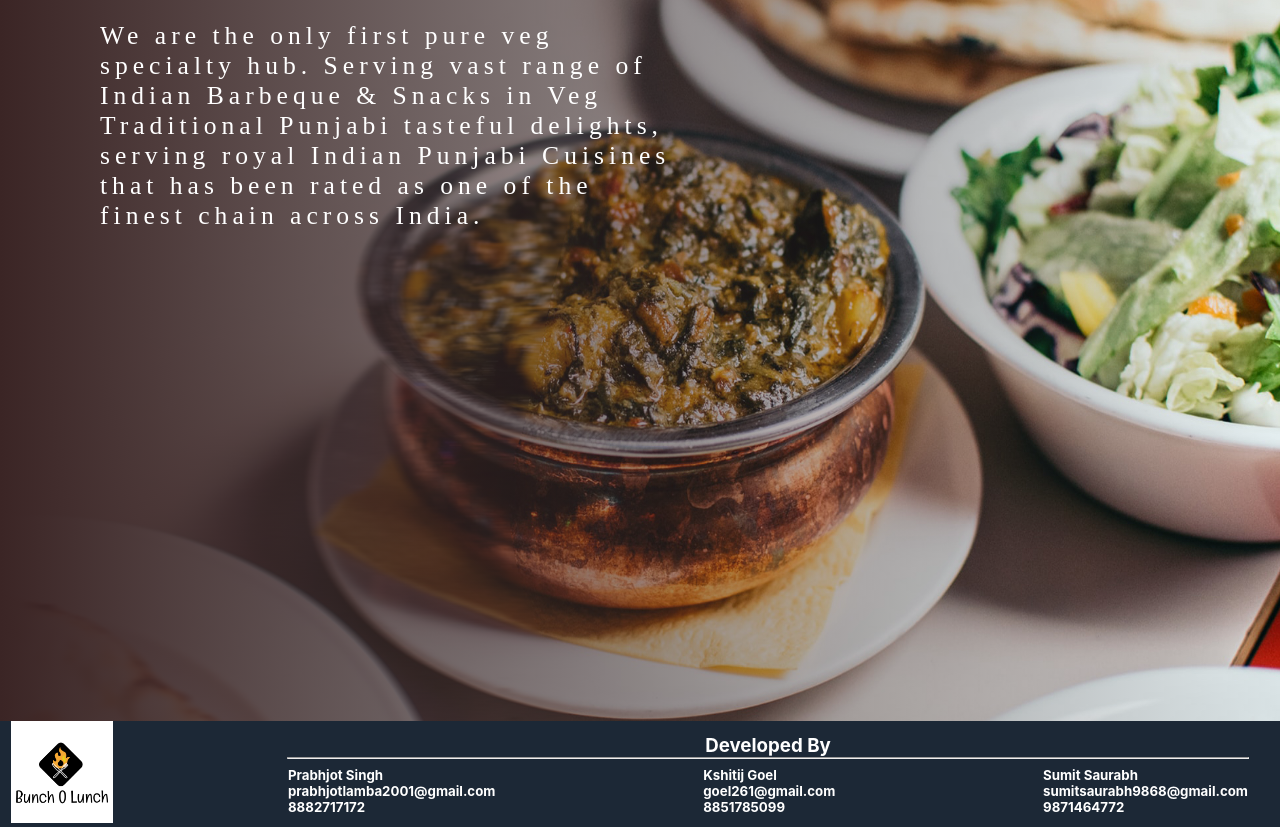
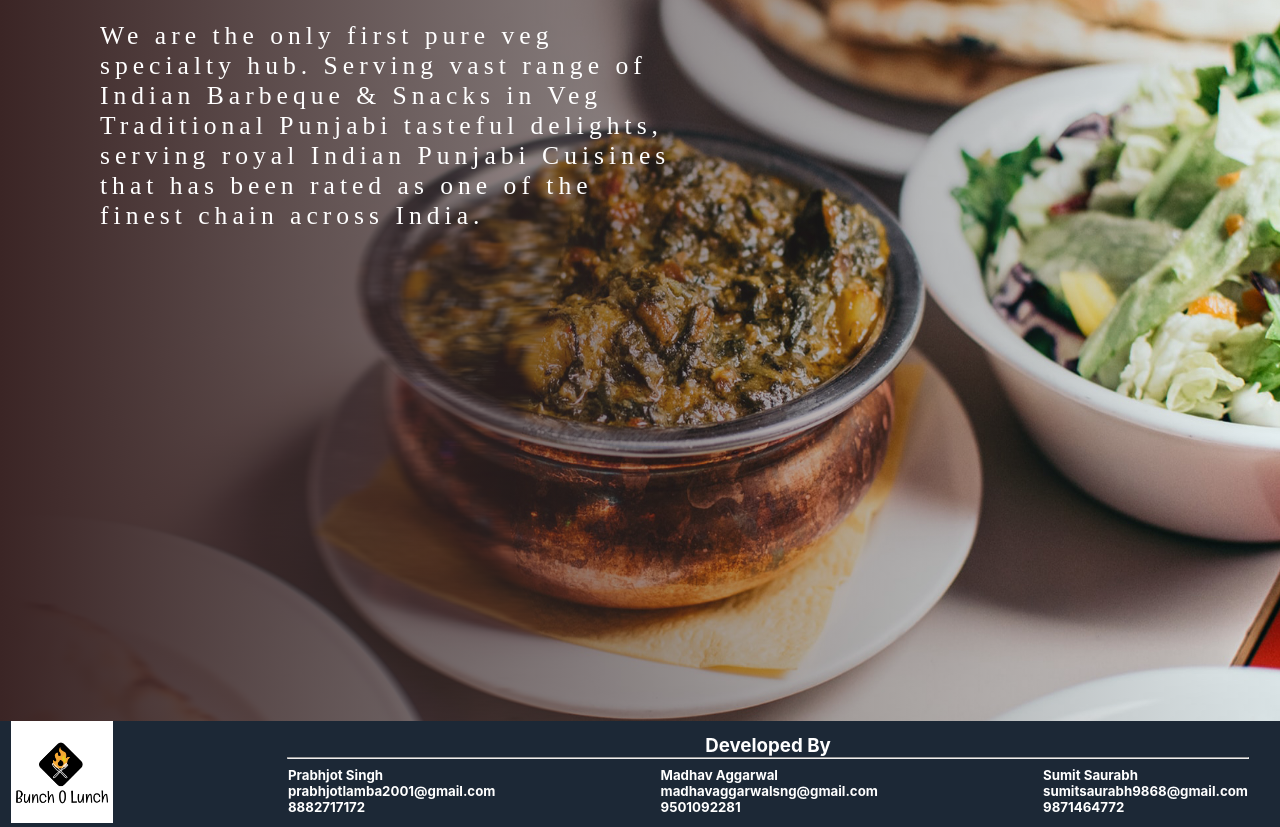
Before and after one commit to varunjeett/Restaurant-Web-App, a React (Create React App) app: page / in a window 1280 px wide. Shown: the part 2686-3513 px from the top of the page. Built offline with nearby package versions, Linux system fonts and the light colour scheme; a web font is replaced by a local one.

Commit message:
change style

```diff
--- a/src/Footer.js
+++ b/src/Footer.js
@@ -6,8 +6,8 @@ import footer__logo from "./Media/footer__logo.png";
 function Footer() {
   const e1 = "prabhjotlamba2001@gmail.com";
   const n1 = "8882717172";
-  const e2 = "goel261@gmail.com";
-  const n2 = "8851785099";
+  const e2 = "madhavaggarwalsng@gmail.com";
+  const n2 = "9501092281";
   const e3 = "sumitsaurabh9868@gmail.com";
   const n3 = "9871464772";
 
@@ -45,7 +45,7 @@ function Footer() {
 
           <div className="footer__contact__individual">
             <h5>
-              Kshitij Goel
+              Madhav Aggarwal
               <br />
               <a
                 className={"contact__link__footer"}
```
